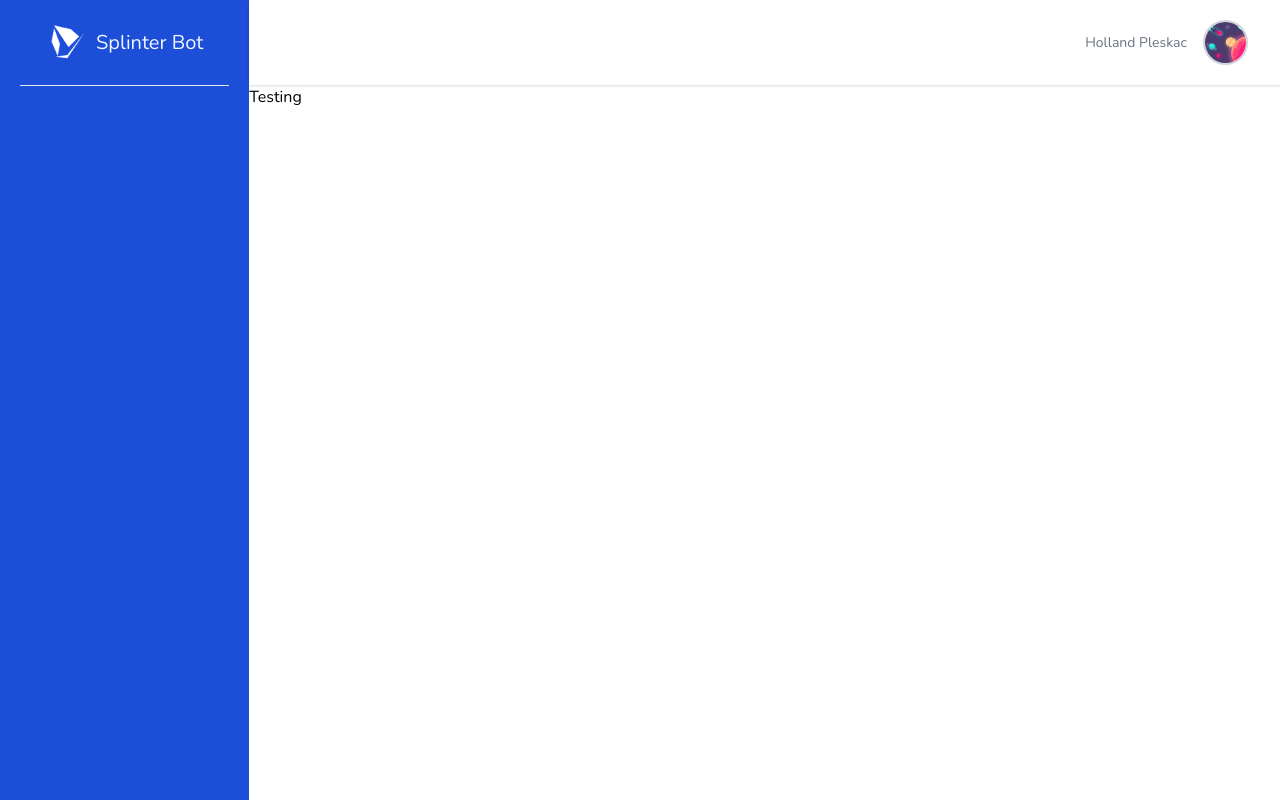
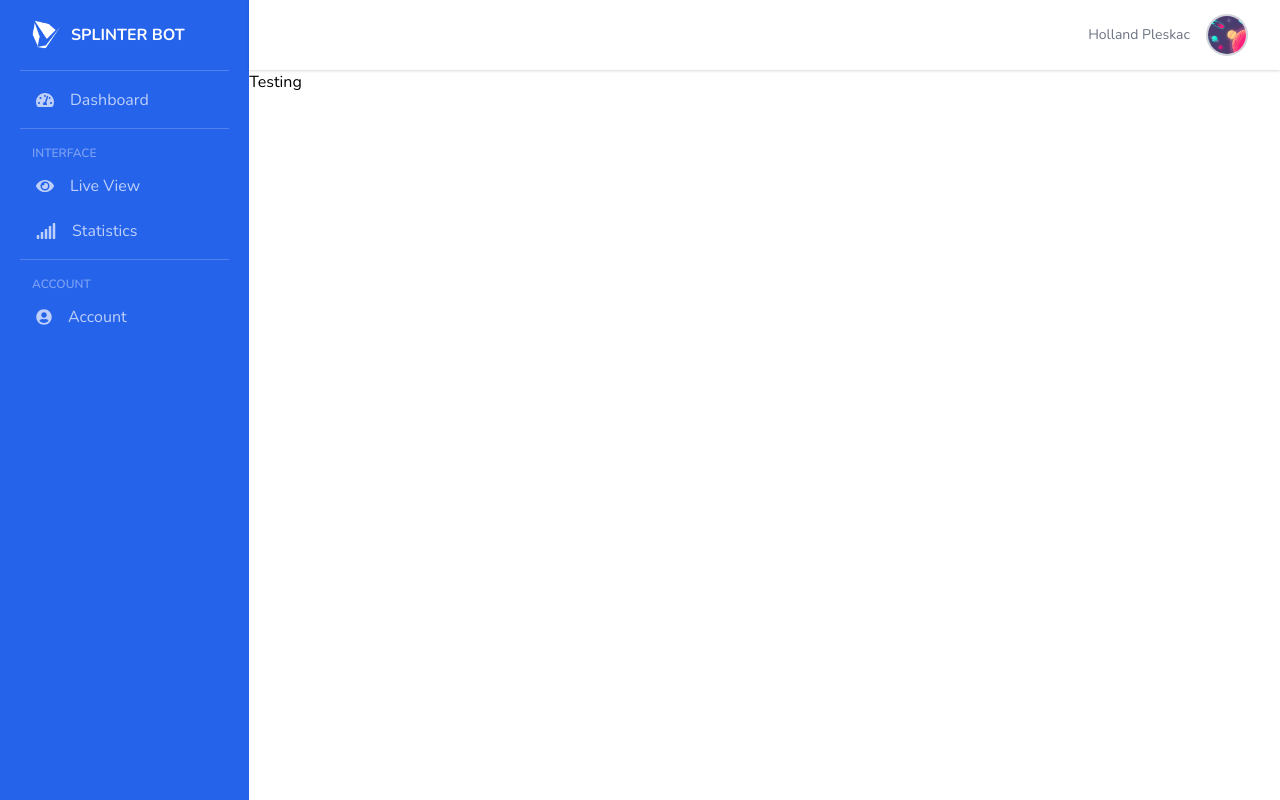
Before and after one commit to HollandPleskac/Splinter-Bot-2.0, a Next.js app: page /test in a window 1280 px wide. Built offline with nearby package versions, Linux system fonts and the light colour scheme; no server answers.

Commit message:
new sidebar

```diff
--- a/components/dashboardNavigation.js
+++ /dev/null
@@ -1,120 +0,0 @@
-import { useState, useContext } from 'react'
-import { useRouter } from 'next/router'
-import Link from 'next/link'
-import authContext from '../context/authContext'
-
-import { FontAwesomeIcon } from '@fortawesome/react-fontawesome'
-import { faTachometerAlt, faEye, faSignal, faUserCircle, faSignOutAlt } from '@fortawesome/free-solid-svg-icons'
-import AuthContext from '../context/authContext'
-
-const DashboardNavigation = (props) => {
-  return (
-    <div className='flex w-screen h-screen' >
-      <Sidebar />
-      <div className='flex flex-col w-full' >
-        <Topbar />
-        {props.children}
-      </div>
-    </div>
-  )
-}
-
-
-const Sidebar = () => {
-  return (
-    <div className='flex flex-col justify-between bg-blue-700 px-5 h-screen' style={{ width: '300px' }} >
-      <div>
-        <div className='h-topbar flex items-center'>
-          <img src="logo-white.png" alt="Logo" width='42' />
-          <h1 className='text-blue-50 text-xl ml-2' >Splinter Bot</h1>
-        </div>
-        <hr />
-        <SidebarLink name='Dashboard' icon={faTachometerAlt} href='/dashboard' spacingClasses='py-5' />
-        <hr className='border-blue-100' />
-        <SidebarLink name='Live View' icon={faEye} href='/live-view' spacingClasses='pt-5' />
-        <SidebarLink name='Statistics' icon={faSignal} href='/statistics' spacingClasses='pt-5' />
-        <SidebarLink name='Account' icon={faUserCircle} href='/account' spacingClasses='pt-5' />
-      </div>
-      <div>
-        <hr className='mb-2 border-blue-100' />
-        <SignOutLink />
-      </div>
-    </div>
-  )
-}
-
-const SidebarLink = ({ name, icon, href, spacingClasses }) => {
-  const router = useRouter()
-  // console.log(router.pathname)
-  // console.log(href)
-  const activeRouteClasses = router.pathname === href ? 'text-white' : 'text-blue-100 hover:text-white'
-  return (
-    <Link href={href}>
-      <div className={`flex items-center cursor-pointer transition ease-in duration-100 ` + activeRouteClasses + ' ' + spacingClasses} >
-        <FontAwesomeIcon icon={icon} />
-        <h3 className='ml-3 mt-px text-sm' >{name}</h3>
-      </div>
-    </Link>
-  )
-}
-
-const SignOutLink = () => {
-  const ctx = useContext(AuthContext)
-
-  const signOutHandler = async () => {
-    await ctx.onLogout()
-  }
-
-  return (
-    <div tabIndex='-1' onClick={signOutHandler} className='pt-4 pb-5 flex items-center text-blue-100 hover:text-white cursor-pointer transition ease-in duration-100' >
-      <FontAwesomeIcon icon={faSignOutAlt} />
-      <h3 className='ml-3 mt-px text-sm' >Sign Out</h3>
-    </div>
-  )
-}
-
-
-
-const Topbar = () => {
-  const [isDropdownOpen, setDropdownOpen] = useState(false)
-
-  const dropDownHandler = () => {
-    setDropdownOpen((prevState) => !prevState)
-  }
-
-
-  return (
-    <>
-      <div className='flex flex-col items-end justify-center pr-8 w-full h-topbar z-10 shadow'>
-        <div className='relative' >
-
-          <div tabIndex='0' onClick={dropDownHandler} className='group flex items-center cursor-pointer focus:outline-none' >
-            <p className='mr-4 text-sm text-gray-500' >Holland Pleskac</p>
-            <img src="prof.jpg" alt="Prof Pic" width='45' height='45' className='rounded-full border-gray-300 border-2 group-hover:border-gray-400 group-focus:border-gray-400 transition ease-in duration-100' />
-          </div>
-
-          {isDropdownOpen && <div onClick={setDropdownOpen.bind(null, false)} className='fixed inset-0' ></div>}
-
-          {
-            isDropdownOpen &&
-            <div className='absolute right-0 flex flex-col w-48 py-2 mt-2 bg-white rounded-2xl shadow-xl' >
-              <button onClick={dropDownHandler} className='py-2 px-5 text-left text-gray-800 hover:bg-blue-600 hover:text-white focus:outline-none transition ease-in duration-100'>
-                Dark Mode
-            </button>
-              <button onClick={dropDownHandler} className='py-2 px-5 text-left text-gray-800 hover:bg-blue-600 hover:text-white focus:outline-none transition ease-in duration-100'>
-                Support
-            </button>
-              <button onClick={dropDownHandler} className='py-2 px-5 text-left text-gray-800 hover:bg-blue-600 hover:text-white focus:outline-none transition ease-in duration-100'>
-                Sign Out
-            </button>
-            </div>
-          }
-
-        </div>
-      </div>
-
-    </>
-  )
-}
-
-export default DashboardNavigation
--- a/components/mainNavigation.js
+++ b/components/mainNavigation.js
@@ -1,5 +1,11 @@
 import React, { useState, useContext } from 'react'
 import { useRouter } from 'next/router'
+import Link from 'next/link'
+
+import { FontAwesomeIcon } from '@fortawesome/react-fontawesome'
+import { faTachometerAlt, faEye, faSignal, faUserCircle, faSignOutAlt } from '@fortawesome/free-solid-svg-icons'
+import AuthContext from '../context/authContext'
+
 
 const mainNavigation = (props) => {
   return (
@@ -15,21 +21,41 @@ const mainNavigation = (props) => {
 
 const Sidebar = () => {
   return (
-    <div className='flex flex-col bg-blue-700 px-5 h-screen' style={{ width: '300px' }} >
+    <div className='flex flex-col bg-blue-600 px-5 h-screen' style={{ width: '300px' }} >
       <div>
-        <div className='h-topbar flex items-center justify-center'>
-          <img src="logo-white.png" alt="Logo" width='42' className='mr-2' />
-          <h1 className='text-blue-50 text-xl' >Splinter Bot</h1>
+        <div className='h-topbar flex items-center'>
+          <img src="logo-white.png" alt="Logo" width='35' className='ml-2 mr-2' />
+          <h1 className='text-white text-md font-bold' >SPLINTER BOT</h1>
         </div>
-        <hr />
+        <hr className='border-white border-opacity-20 mb-2' />
+        <SidebarLink name='Dashboard' icon={faTachometerAlt} href='/dashboard' />
+        <hr className='border-white border-opacity-20 mt-2' />
+        <p className='mt-4 ml-3 text-xs text-white text-opacity-40 font-semibold' >INTERFACE</p>
+        <SidebarLink name='Live View' icon={faEye} href='/live-view' />
+        <SidebarLink name='Statistics' icon={faSignal} href='/statistics' />
+        <hr className='border-white border-opacity-20 mt-2' />
+        <p className='mt-4 ml-3 text-xs text-white text-opacity-40 font-semibold' >ACCOUNT</p>
+        <SidebarLink name='Account' icon={faUserCircle} href='/account' />
       </div>
     </div>
   )
 }
 
-// Sidebar Link
+const SidebarLink = (props) => {
+  const router = useRouter()
+  const activeBgClasses = router.pathname === props.href && 'bg-white bg-opacity-20'
+  const activeTextClasses = router.pathname === props.href ? 'text-white' : 'text-white text-opacity-70 group-hover:text-white'
 
-//
+  return (
+    <Link href={props.href}>
+      <div className={'group flex items-center px-4 py-2 my-1 cursor-pointer rounded ' + activeBgClasses} >
+        <FontAwesomeIcon icon={props.icon} className={' transition ease-in duration-50 ' + activeTextClasses} />
+        <p className={'ml-4 mt-px transition ease-in duration-50 ' + activeTextClasses} >{props.name}</p>
+      </div>
+    </Link>
+  )
+}
+
 
 
 const Topbar = () => {
@@ -46,7 +72,7 @@ const Topbar = () => {
 
           <div tabIndex='0' onClick={dropDownHandler} className='group flex items-center cursor-pointer focus:outline-none' >
             <p className='mr-4 text-sm text-gray-500' >Holland Pleskac</p>
-            <img src="prof.jpg" alt="Prof Pic" width='45' height='45' className='rounded-full border-gray-300 border-2 group-hover:border-gray-400 group-focus:border-gray-400 transition ease-in duration-100' />
+            <img src="prof.jpg" alt="Prof Pic" width='42' height='42' className='rounded-full border-gray-300 border-2 group-hover:border-gray-400 group-focus:border-gray-400 transition ease-in duration-100' />
           </div>
 
           {isDropdownOpen && <div onClick={setDropdownOpen.bind(null, false)} className='fixed inset-0' ></div>}
--- a/pages/account.js
+++ b/pages/account.js
@@ -1,5 +1,5 @@
 import React, { useState, useRef } from 'react'
-import DashboardNavigation from '../components/dashboardNavigation'
+import MainNavigation from '../components/mainNavigation'
 import firebase from 'firebase/app'
 import 'firebase/firestore'
 
@@ -8,9 +8,9 @@ import { faTimes } from '@fortawesome/free-solid-svg-icons'
 
 const Account = () => {
   return (
-    <DashboardNavigation>
+    <MainNavigation>
       <PageContent />
-    </DashboardNavigation>
+    </MainNavigation>
   )
 }
 
--- a/pages/dashboard.js
+++ b/pages/dashboard.js
@@ -5,7 +5,7 @@ import 'firebase/firestore'
 
 import { FontAwesomeIcon } from '@fortawesome/react-fontawesome'
 import { faPlayCircle, faPauseCircle } from '@fortawesome/free-solid-svg-icons'
-import DashboardNavigation from '../components/dashboardNavigation'
+import MainNavigation from '../components/mainNavigation'
 import AuthContext from '../context/authContext'
 
 const dashboard = () => {
@@ -13,9 +13,9 @@ const dashboard = () => {
   console.log(ctx.isLoggedIn)
 
   return (
-    <DashboardNavigation>
+    <MainNavigation>
       <PageContent />
-    </DashboardNavigation>
+    </MainNavigation>
   )
 }
 
--- a/pages/index.js
+++ b/pages/index.js
@@ -22,7 +22,7 @@ const Header = () => {
     <div className='w-full flex items-center justify-between shadow py-4 px-6' >
       <div className='flex items-center' >
         <img src="/logo-blue.png" width='55' alt="Logo" className='mr-3' />
-        <p className='text-xl text-gray-800' >Splinter Bot</p>
+        <p className='text-lg text-gray-800' >Splinter Bot</p>
       </div >
       <div className='flex items-center' >
         <LandingLink name='Home' href='#' />
@@ -31,7 +31,7 @@ const Header = () => {
         <LandingLink name='Get Started' href='#' />
       </div>
       <div className='flex items-center' >
-        <button onClick={navHandler} className='text-white rounded-xl px-4 py-2 bg-blue-700 hover:bg-blue-800 transition ease-in duration-100 focus:outline-none' >Login</button>
+        <button onClick={navHandler} className='text-white rounded-xl px-4 py-2 bg-blue-600 hover:bg-blue-700 transition ease-in duration-100 focus:outline-none' >Login</button>
       </div>
     </div >
   )
@@ -51,11 +51,11 @@ const LandingLink = (props) => {
 const HomeContent = () => {
   return (
     <div className='w-full h-3/4 flex flex-col justify-center items-center my-auto' >
-      <h1 className='text-7xl text-blue-700 mb-9 '>Splinter Bot</h1>
+      <h1 className='text-7xl text-blue-600 mb-9 '>Splinter Bot</h1>
       <p className='text-lg text-center text-gray-800 mb-9' >The smartest way to farm<br />dark energy crystals.</p>
       <div>
-        <button className=' border-2 border-blue-700 text-blue-700 hover:bg-blue-800 hover:text-white px-8 py-3 rounded-lg transition ease-in duration-100 focus:outline-none mr-4' >Learn More</button>
-        <button className='border-2 border-blue-700 bg-blue-700 text-white hover:bg-blue-800 px-8 py-3 rounded-lg transition ease-in duration-100 focus:outline-none' >Get Started</button>
+        <button className=' border-2 border-blue-600 text-blue-600 hover:bg-blue-700 hover:text-white px-8 py-3 rounded-lg transition ease-in duration-100 focus:outline-none mr-4' >Learn More</button>
+        <button className='border-2 border-blue-600 bg-blue-600 text-white hover:bg-blue-700 px-8 py-3 rounded-lg transition ease-in duration-100 focus:outline-none' >Get Started</button>
       </div>
     </div>
   )
--- a/pages/statistics.js
+++ b/pages/statistics.js
@@ -1,6 +1,6 @@
 import React, { useState, useEffect } from "react";
 import { Line, Bar } from "react-chartjs-2";
-import DashboardNavigation from "../components/dashboardNavigation";
+import MainNavigation from '../components/mainNavigation'
 import firebase from 'firebase/app'
 import 'firebase/firestore'
 import { FontAwesomeIcon } from '@fortawesome/react-fontawesome'
@@ -29,7 +29,7 @@ const Statistics = () => {
   }
 
   return (
-    <DashboardNavigation>
+    <MainNavigation>
       <div className="h-dashContent flex flex-col justify-center items-center">
         <div className='flex justify-end py-4' style={{ width: 1000 }}>
           <DropdownBtn duration={dataDuration} changeDuration={setDuration} />
@@ -43,7 +43,7 @@ const Statistics = () => {
           </div>
         </div>
       </div>
-    </DashboardNavigation>
+    </MainNavigation>
   );
 };
 
--- a/tailwind.config.js
+++ b/tailwind.config.js
@@ -16,7 +16,7 @@ module.exports = {
     },
     extend: {
       height: {
-        topbar: '85px',
+        topbar: '70px',
         dashContent: 'calc(100vh - 85px)'
       },
       backgroundColor: {
```
Also changed, not shown: pages/live-view.js (+3 -4 lines).
